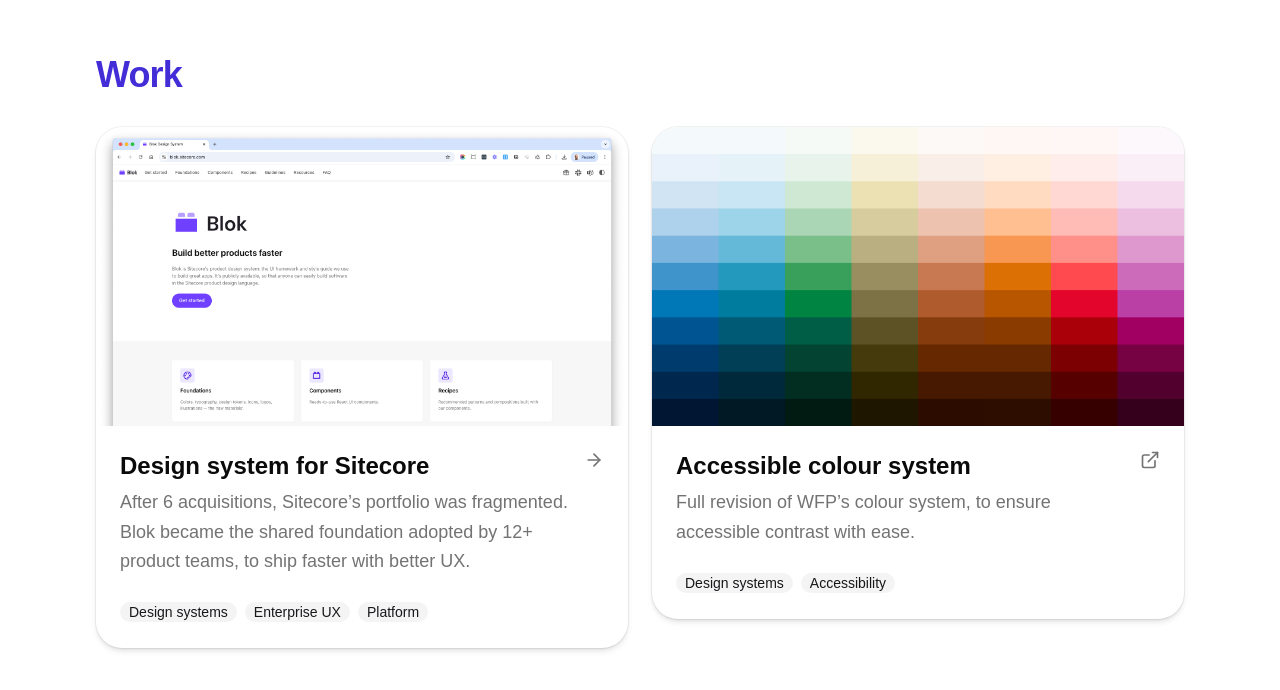
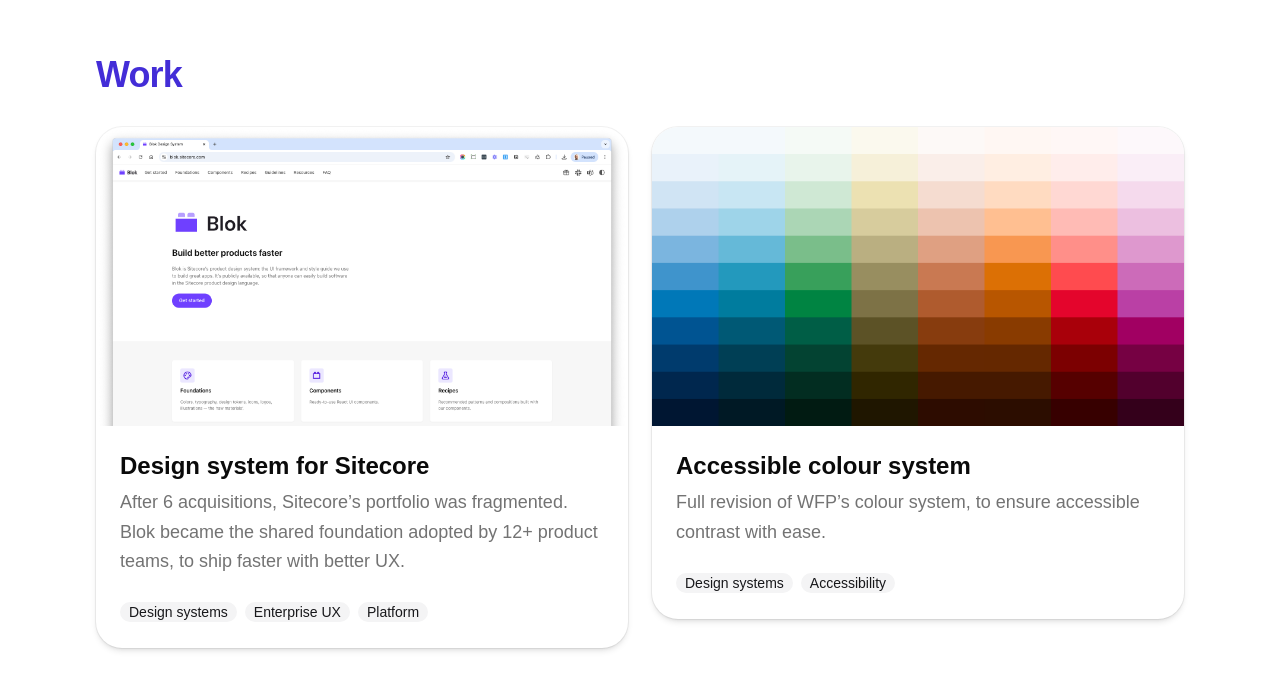
Before and after one commit to frankgrinaert/frank-ux, a React (Vite) app: page / in a window 1280 px wide. Shown: the part 671-1361 px from the top of the page. Built offline with nearby package versions, Linux system fonts and the light colour scheme.

Commit message:
remove card icons

```diff
--- a/src/pages/home.tsx
+++ b/src/pages/home.tsx
@@ -62,13 +62,6 @@
         <CardDescription className="text-base leading-relaxed">
           {item.summary}
         </CardDescription>
-        <CardAction>
-          {item.external ? (
-            <ExternalLink className="size-5 text-muted-foreground" />
-          ) : (
-            <ArrowRight className="size-5 text-muted-foreground transition-transform group-hover:translate-x-0.5" />
-          )}
-        </CardAction>
       </CardHeader>
       {item.tags && item.tags.length > 0 ? (
         <CardContent>
```
